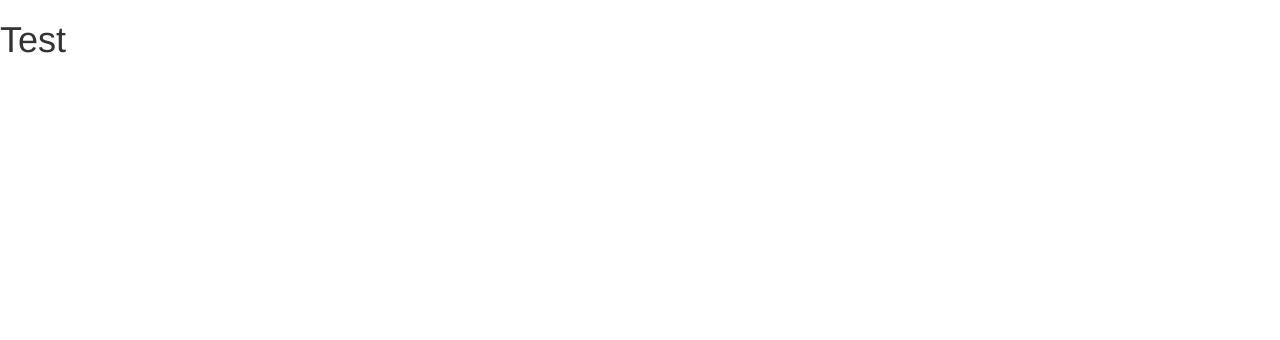
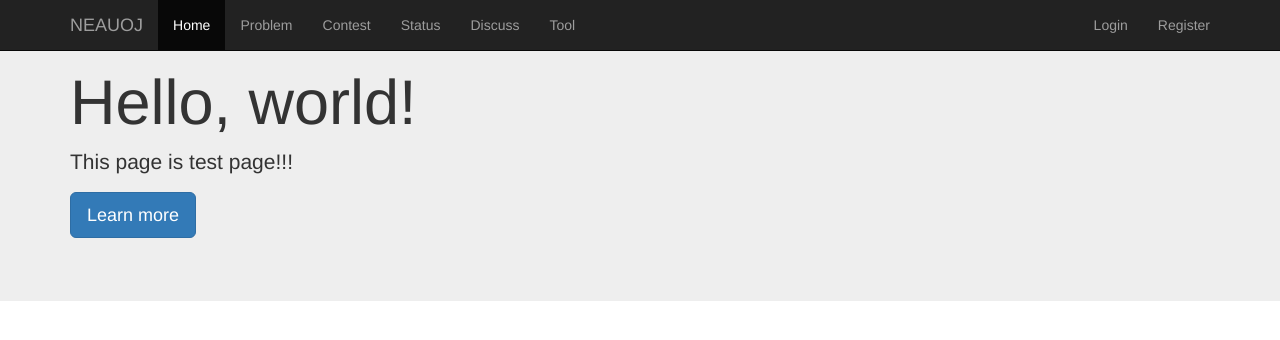
Before and after one commit to codecola1/neauoj, a Django app: page / in a window 1280 px wide. Before the commit the part shown is almost empty. Shown: the top 340 px of the page. Run offline with Django 3.2, Linux system fonts and the light colour scheme; some libraries are stand-ins or nearby versions.

Commit message:
add navbar
some test page

```diff
--- a/web/core/templates/base.html
+++ b/web/core/templates/base.html
@@ -19,6 +19,41 @@
 		{% block bootstrap3_extra_head %}{% endblock %}
 	</head>
 	<body>
-		<h1>Test</h1>
+		<nav class="navbar navbar-inverse navbar-fixed-top">
+			<div class="container">
+				<div class="navbar-header">
+					<button type="button" class="navbar-toggle collapsed" data-toggle="collapse" data-target="#navbar" aria-expanded="false" aria-controls="navbar">
+						<span class="sr-only">Toggle navigation</span>
+						<span class="icon-bar"></span>
+						<span class="icon-bar"></span>
+						<span class="icon-bar"></span>
+					</button>
+					<a class="navbar-brand" href="{% url 'home' %}">NEAUOJ</a>
+				</div>
+				<div id="navbar" class="collapse navbar-collapse">
+					<ul class="nav navbar-nav">
+						<li class="active"><a href="{% url 'home' %}">Home</a></li>
+						<li><a href="#">Problem</a></li>
+						<li><a href="#">Contest</a></li>
+						<li><a href="#">Status</a></li>
+						<li><a href="#">Discuss</a></li>
+						<li><a href="#">Tool</a></li>
+					</ul>
+					<ul class="nav navbar-nav navbar-right">
+						<li><a href="#">Login</a></li>
+						<li><a href="#">Register</a></li>
+					</ul>
+				</div><!--/.nav-collapse -->
+			</div>
+		</nav>
+		{% block bodytext %}
+		<div class="jumbotron">
+			<div class="container">
+				<h1>Hello, world!</h1>
+				<p>This page is test page!!!</p>
+				<p><a class="btn btn-primary btn-lg" href="#" role="button">Learn more</a></p>
+			</div>
+		</div>
+		{% endblock %}
 	</body>
 </html>
--- /dev/null
+++ b/web/users/urls.py
@@ -0,0 +1,10 @@
+#coding=utf-8
+#!/usr/bin/python
+
+from django.conf.urls import include, url
+from django.contrib import admin
+from users import views
+
+urlpatterns = [
+	url(r'^$', views.test, name = 'test'),
+]
--- a/web/users/views.py
+++ b/web/users/views.py
@@ -1,3 +1,7 @@
 from django.shortcuts import render
+from django.http import HttpResponse
 
 # Create your views here.
+
+def test(req):
+	return HttpResponse("test");
--- a/web/web/urls.py
+++ b/web/web/urls.py
@@ -19,5 +19,6 @@ from django.contrib import admin
 urlpatterns = [
     url(r'^$', 'core.views.index', name = 'home'),
     url(r'^index/$', 'core.views.index', name = 'home'),
+    url(r'^user/', include('users.urls')),
     url(r'^admin/', include(admin.site.urls)),
 ]
```
Also changed, not shown: 4 other files.
